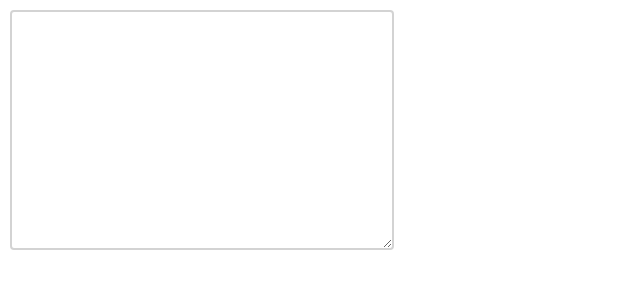
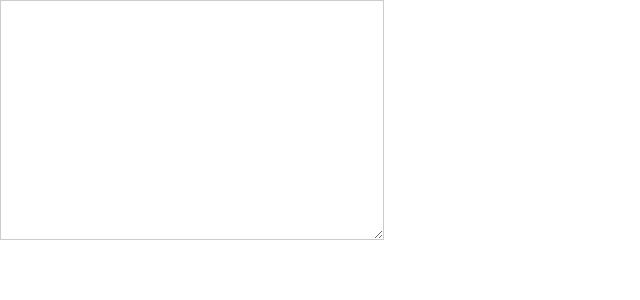
Before and after one commit to ahw/garbage-organizer, a React (Create React App) app: page / in a window 1280 px wide. Shown: the top 300 px of the page, without its empty margins (0-640 px from the left). Built offline with nearby package versions, Linux system fonts and the light colour scheme.

Commit message:
Style tweaks

```diff
--- a/src/App.css
+++ b/src/App.css
@@ -1,6 +1,7 @@
+
 body {
     margin: 0;
-    padding: 0;
+    padding: 10px;
 }
 
 #input {
@@ -9,24 +10,22 @@ body {
     height: 30vh;
     border:none;
     padding:5px;
-    border:2px solid;
-    border-color:#d3d3d3;
-    border-radius:4px;
+    border-radius:0px;
     outline:none;
     transition:500ms;
     transition-property:border-color;
     font-size:16px;
     box-sizing:border-box;
     white-space:nowrap;
+    border: 1px solid #ccc;
 }
 
 .horizontal {
-    padding: 10px;
     display: flex;
 }
 
 #input:focus {
-    border-color:black;
+    border-color: #4800FF;
     transition:500ms;
     transition-property:border-color;
 }
@@ -40,10 +39,23 @@ body {
     padding: 2px;
 }
 
+.summation.row:first-child {
+    margin-top: 0;
+}
+
+
 .summation.row {
     display:block;
+    margin: 2px;
 }
 
 .summation.col {
     margin: 2px;
 }
+
+.summation.col:first-child {
+    margin-left: 0;
+}
+
+.summationContainer {
+}
--- a/src/App.js
+++ b/src/App.js
@@ -9,6 +9,7 @@ class App extends Component {
         this.state = {
             rowSummations: [],
             colSummations: [],
+            editing: false,
         };
     }
 
@@ -16,7 +17,6 @@ class App extends Component {
         const text = e.target.value;
         const rows = splitToRows(text).map(splitToColumns);
         const cols = [];
-        const maxCols = rows.reduce((prev, row) => Math.max(row.length, prev), 0);
         console.log('Data matrix', rows);
         for (let i = 0; i < rows.length; i++) {
             for (let j = 0; j < rows[i].length; j++) {
@@ -55,8 +55,8 @@ class App extends Component {
         return (
             <div>
                 <div className="horizontal">
-                    <textarea id="input" onBlur={this.onChange.bind(this)} />
-                    <div>{rowSums}</div>
+                    <textarea id="input" onChange={this.onChange.bind(this)} />
+                    <div className="summationContainer">{rowSums}</div>
                 </div>
                 <div>{colSums}</div>
         </div>);
```
